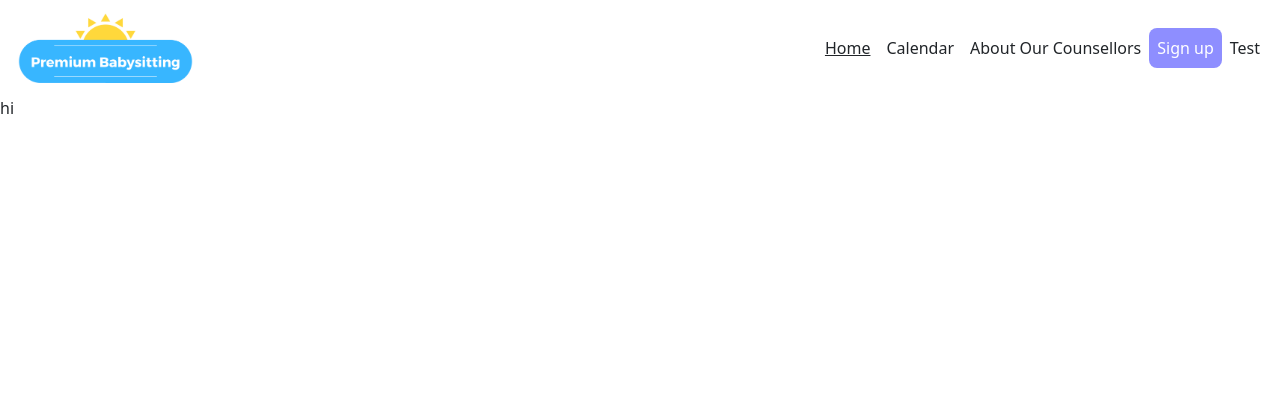
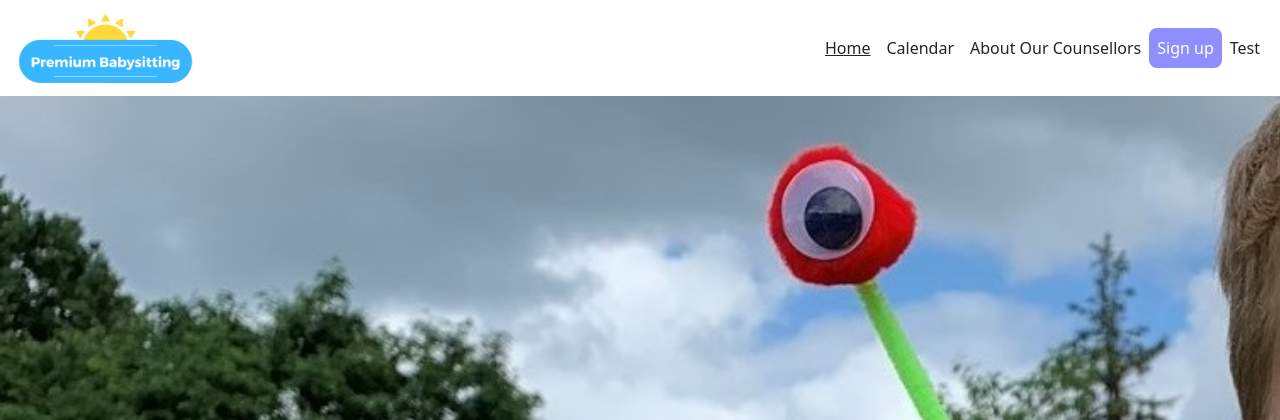
Before and after one commit to alexcholmsky/PB_Camp_Website, a Django app: page / in a window 1280 px wide. Shown: the top 420 px of the page. Run offline with Django 3.2, Linux system fonts and the light colour scheme.

Commit message:
bg image repeat

```diff
--- a/schedule/static/schedule/css/base.css
+++ b/schedule/static/schedule/css/base.css
@@ -7,3 +7,12 @@
     color: white;
     border-radius: 8px;
 }
+
+#backgroundImage {
+    width: 100%;
+    height: 100%;
+    background-attachment: fixed;
+    background-size: cover;
+    background-repeat: no-repeat;
+    background-image: url("{% static 'schedule/images/eric_right.jpg' %}");
+}
--- a/schedule/templates/schedule/base.html
+++ b/schedule/templates/schedule/base.html
@@ -33,7 +33,7 @@
         </div>
     </nav>
 
-    <div class='wrapper' style= "background-color: #0d6efd$blue-400">
+    <div class='wrapper'>
     {% comment %} if you come across a block called content, put it here inside the base template{% endcomment %}
         {%block content%}
         {% endblock%}
--- a/schedule/templates/schedule/home.html
+++ b/schedule/templates/schedule/home.html
@@ -1,6 +1,8 @@
 {% extends "schedule/base.html" %}
+{% load static %}
 {% block content%}
-<p> hi <p>
+    <body id='backgroundImage' style="background-image: url({% static 'schedule/images/eric_right.jpg' %})">
+    </body>
 
 {% endblock %}
 
@@ -8,5 +10,4 @@
 <script>
 var activeTab = 'homeButton'
 </script>
-
 {% endblock %}
```
Also changed, not shown: schedule/static/schedule/images/camp_groupshot.jpeg (added), schedule/static/schedule/images/eric_alienwide.jpeg (added), schedule/static/schedule/images/eric_right.jpg (added), 1 other file.
